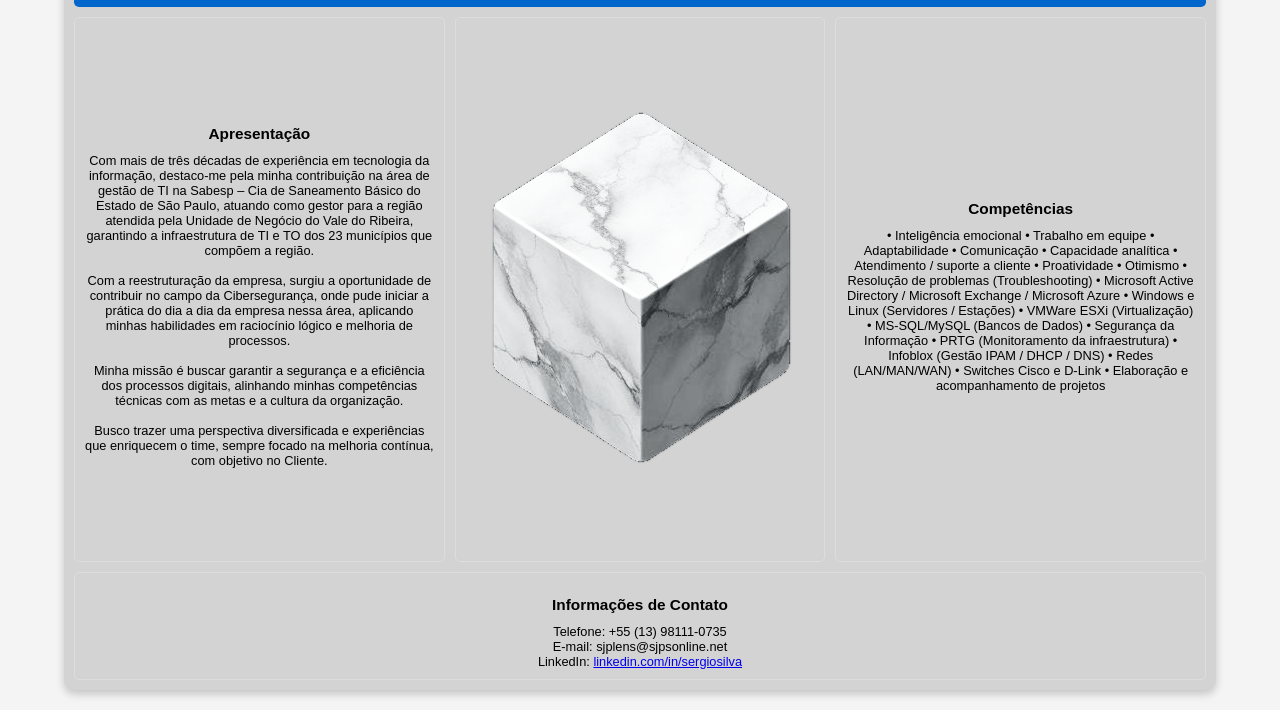
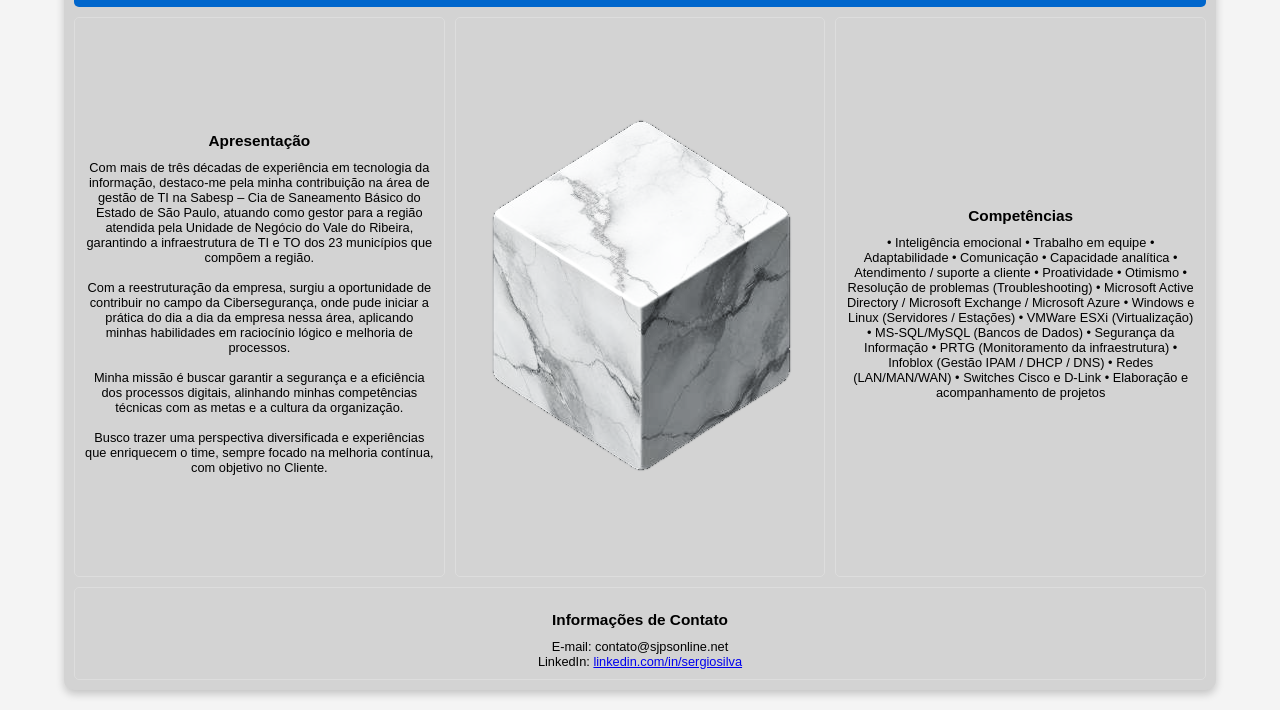
Before and after one commit to sjplens/sjps.nexus, a plain HTML site: page index.html in a window 1280 px wide. Shown: the part 90-800 px from the top of the page. Drawn offline with Linux system fonts and the light colour scheme.

Commit message:
Update index.html

```diff
--- a/index.html
+++ b/index.html
@@ -141,8 +141,7 @@
 	    </div>
         <div class="section descricao">
             <h2>Informações de Contato</h2>
-            <p>Telefone: +55 (13) 98111-0735</p>
-            <p>E-mail: sjplens@sjpsonline.net</p>
+            <p>E-mail: contato@sjpsonline.net</p>
             <p>LinkedIn: <a href="https://www.linkedin.com/in/sergio-jose-plens-da-silva-39262537 (LinkedIn)">linkedin.com/in/sergiosilva</a></p>
         </div>
     </div>
```
